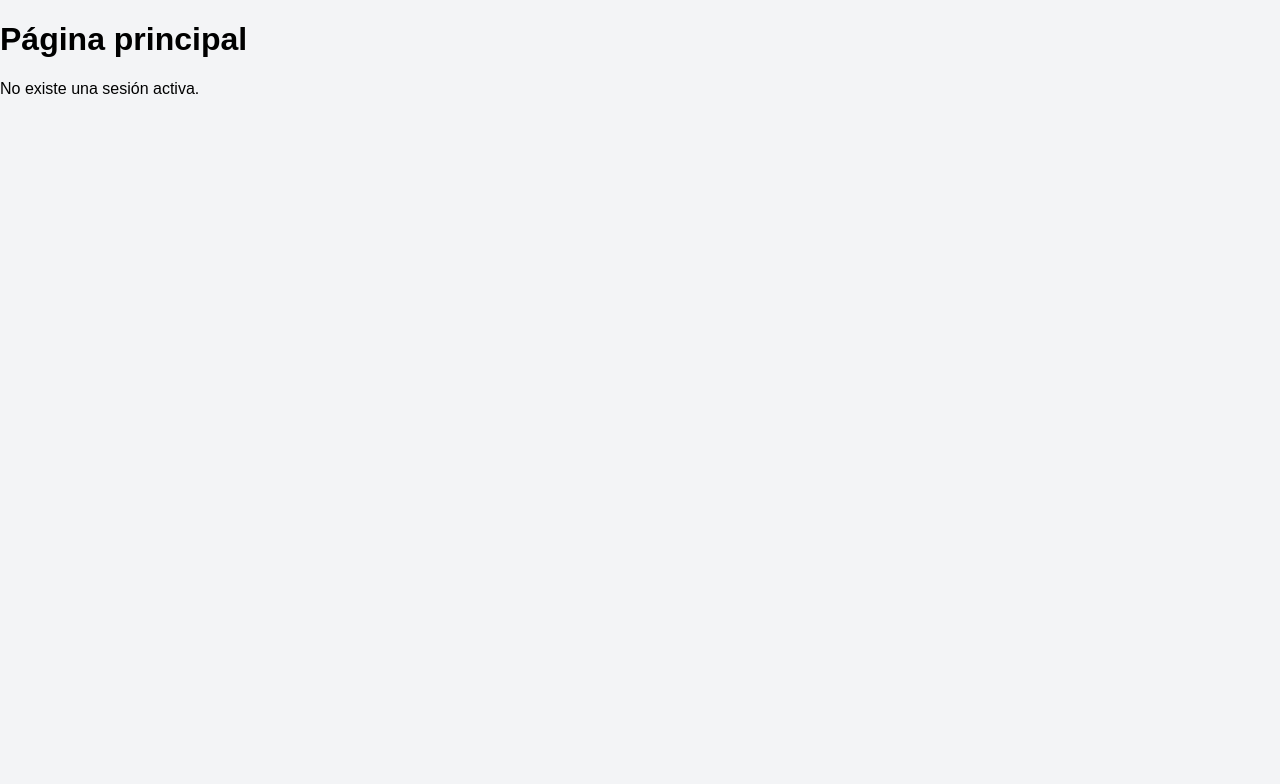
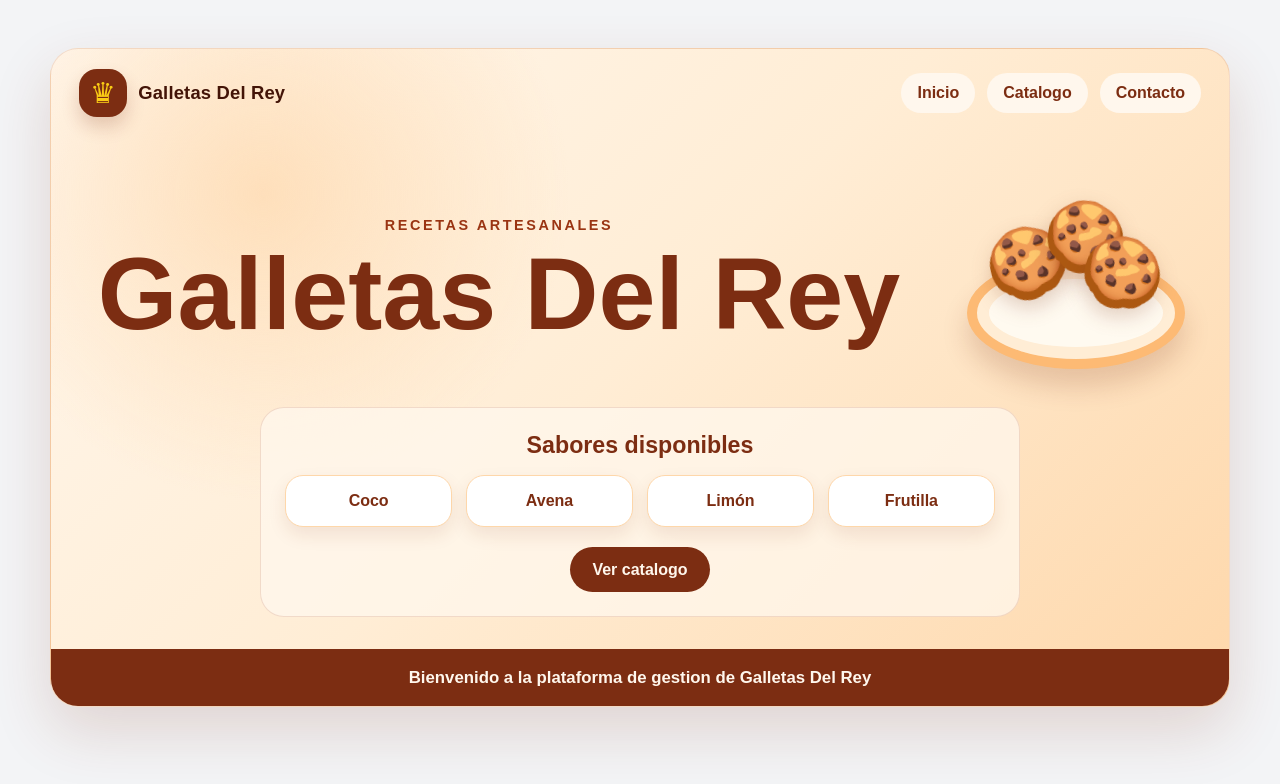
Before and after one commit to Thi4go0077/GalletasDelRey2, a React (Vite) app: page / in a window 1280 px wide. Shown: the top 784 px of the page. Built offline with nearby package versions, Linux system fonts and the light colour scheme.

Commit message:
Redesign home navbar landing section

```diff
--- /dev/null
+++ b/src/components/layout/Navbar.css
@@ -0,0 +1,235 @@
+.navbar-shell {
+  background:
+    radial-gradient(circle at 18% 22%, rgb(254 215 170 / 70%), transparent 28%),
+    linear-gradient(135deg, #fff7ed 0%, #ffedd5 48%, #fed7aa 100%);
+  border: 1px solid rgb(154 52 18 / 12%);
+  border-radius: 28px;
+  box-shadow: 0 24px 60px rgb(124 45 18 / 16%);
+  color: #431407;
+  margin: 2rem auto;
+  max-width: 1180px;
+  overflow: hidden;
+}
+
+.navbar {
+  align-items: center;
+  display: flex;
+  gap: 1rem;
+  justify-content: space-between;
+  padding: 1.25rem 1.75rem;
+}
+
+.navbar__brand {
+  align-items: center;
+  color: inherit;
+  display: inline-flex;
+  gap: 0.7rem;
+  text-decoration: none;
+}
+
+.navbar__crown {
+  align-items: center;
+  background: #7c2d12;
+  border-radius: 18px;
+  box-shadow: 0 10px 18px rgb(124 45 18 / 20%);
+  color: #facc15;
+  display: inline-flex;
+  font-size: 1.8rem;
+  height: 48px;
+  justify-content: center;
+  line-height: 1;
+  width: 48px;
+}
+
+.navbar__brand-name {
+  font-size: 1.15rem;
+  font-weight: 800;
+  letter-spacing: 0.01em;
+}
+
+.navbar__nav {
+  align-items: center;
+  display: flex;
+  flex-wrap: wrap;
+  gap: 0.75rem;
+  justify-content: flex-end;
+}
+
+.navbar__link,
+.navbar__catalog-button {
+  border: 0;
+  cursor: pointer;
+  font: inherit;
+  font-weight: 800;
+  transition: box-shadow 0.2s ease, transform 0.2s ease;
+}
+
+.navbar__link {
+  background: #fff7ed;
+  border-radius: 999px;
+  color: #7c2d12;
+  padding: 0.7rem 1rem;
+}
+
+.navbar__link:hover,
+.navbar__catalog-button:hover {
+  box-shadow: 0 12px 24px rgb(124 45 18 / 18%);
+  transform: translateY(-2px);
+}
+
+.navbar__hero {
+  align-items: center;
+  display: grid;
+  gap: 2rem;
+  grid-template-columns: minmax(0, 1fr) auto;
+  justify-content: center;
+  padding: 3rem 1.75rem 2rem;
+}
+
+.navbar__hero-copy {
+  text-align: center;
+}
+
+.navbar__eyebrow {
+  color: #9a3412;
+  font-size: 0.9rem;
+  font-weight: 900;
+  letter-spacing: 0.18em;
+  margin: 0 0 0.75rem;
+  text-transform: uppercase;
+}
+
+.navbar__hero h1 {
+  color: #7c2d12;
+  font-size: clamp(3rem, 8vw, 6.5rem);
+  line-height: 0.95;
+  margin: 0;
+  text-transform: capitalize;
+}
+
+.navbar__cookie-plate {
+  height: 190px;
+  position: relative;
+  width: 250px;
+}
+
+.navbar__plate {
+  background: #fffaf0;
+  border: 10px solid #fdba74;
+  border-radius: 50%;
+  bottom: 6px;
+  box-shadow: inset 0 0 0 12px #ffedd5, 0 18px 26px rgb(124 45 18 / 18%);
+  height: 112px;
+  left: 16px;
+  position: absolute;
+  width: 218px;
+}
+
+.navbar__cookie {
+  filter: drop-shadow(0 8px 10px rgb(124 45 18 / 22%));
+  font-size: 4.25rem;
+  position: absolute;
+}
+
+.navbar__cookie--one {
+  left: 34px;
+  top: 38px;
+  transform: rotate(-14deg);
+}
+
+.navbar__cookie--two {
+  left: 92px;
+  top: 12px;
+  transform: rotate(9deg);
+}
+
+.navbar__cookie--three {
+  right: 36px;
+  top: 48px;
+  transform: rotate(18deg);
+}
+
+.navbar__flavors-card {
+  background: rgb(255 247 237 / 76%);
+  border: 1px solid rgb(154 52 18 / 14%);
+  border-radius: 24px;
+  margin: 0 auto 2rem;
+  max-width: 760px;
+  padding: 1.5rem;
+  text-align: center;
+}
+
+.navbar__flavors-card h2 {
+  color: #7c2d12;
+  font-size: 1.45rem;
+  margin: 0 0 1rem;
+}
+
+.navbar__flavors {
+  display: grid;
+  gap: 0.85rem;
+  grid-template-columns: repeat(4, minmax(0, 1fr));
+  margin-bottom: 1.25rem;
+}
+
+.navbar__flavor {
+  background: #fff;
+  border: 1px solid #fed7aa;
+  border-radius: 18px;
+  box-shadow: 0 8px 18px rgb(124 45 18 / 10%);
+  color: #7c2d12;
+  font-weight: 800;
+  padding: 1rem 0.75rem;
+}
+
+.navbar__catalog-button {
+  background: #7c2d12;
+  border-radius: 999px;
+  color: #fff7ed;
+  padding: 0.85rem 1.4rem;
+}
+
+.navbar__welcome {
+  background: #7c2d12;
+  color: #fff7ed;
+  font-size: 1.05rem;
+  font-weight: 800;
+  margin: 0;
+  padding: 1.15rem;
+  text-align: center;
+}
+
+@media (max-width: 780px) {
+  .navbar,
+  .navbar__hero {
+    align-items: center;
+    grid-template-columns: 1fr;
+  }
+
+  .navbar {
+    flex-direction: column;
+  }
+
+  .navbar__nav {
+    justify-content: center;
+  }
+
+  .navbar__flavors {
+    grid-template-columns: repeat(2, minmax(0, 1fr));
+  }
+}
+
+@media (max-width: 480px) {
+  .navbar-shell {
+    border-radius: 0;
+    margin: 0;
+  }
+
+  .navbar__flavors {
+    grid-template-columns: 1fr;
+  }
+
+  .navbar__cookie-plate {
+    transform: scale(0.82);
+  }
+}
--- /dev/null
+++ b/src/components/layout/Navbar.tsx
@@ -0,0 +1,52 @@
+import "./Navbar.css";
+
+const availableFlavors = ["Coco", "Avena", "Limón", "Frutilla"];
+
+function Navbar() {
+  return (
+    <section className="navbar-shell" aria-label="Presentación de Galletas Del Rey">
+      <header className="navbar" aria-label="Barra principal">
+        <a className="navbar__brand" href="/" aria-label="Ir al inicio de Galletas Del Rey">
+          <span className="navbar__crown" aria-hidden="true">♛</span>
+          <span className="navbar__brand-name">Galletas Del Rey</span>
+        </a>
+
+        <nav className="navbar__nav" aria-label="Navegación principal">
+          <button className="navbar__link" type="button">Inicio</button>
+          <button className="navbar__link" type="button">Catalogo</button>
+          <button className="navbar__link" type="button">Contacto</button>
+        </nav>
+      </header>
+
+      <div className="navbar__hero">
+        <div className="navbar__hero-copy">
+          <p className="navbar__eyebrow">Recetas artesanales</p>
+          <h1>Galletas del rey</h1>
+        </div>
+
+        <div className="navbar__cookie-plate" aria-label="Imagen decorativa de galletas en un plato">
+          <span className="navbar__plate" aria-hidden="true" />
+          <span className="navbar__cookie navbar__cookie--one" aria-hidden="true">🍪</span>
+          <span className="navbar__cookie navbar__cookie--two" aria-hidden="true">🍪</span>
+          <span className="navbar__cookie navbar__cookie--three" aria-hidden="true">🍪</span>
+        </div>
+      </div>
+
+      <div className="navbar__flavors-card">
+        <h2>Sabores disponibles</h2>
+        <div className="navbar__flavors" aria-label="Lista de sabores disponibles">
+          {availableFlavors.map((flavor) => (
+            <span className="navbar__flavor" key={flavor}>{flavor}</span>
+          ))}
+        </div>
+        <button className="navbar__catalog-button" type="button">Ver catalogo</button>
+      </div>
+
+      <p className="navbar__welcome">
+        Bienvenido a la plataforma de gestion de Galletas Del Rey
+      </p>
+    </section>
+  );
+}
+
+export default Navbar;
--- a/src/index.css
+++ b/src/index.css
@@ -1,10 +1,18 @@
 * {
   box-sizing: border-box;
 }
-
 
 body {
   margin: 0;
   font-family: Arial, sans-serif;
   background: #f3f4f6;
 }
+
+button {
+  font-family: inherit;
+}
+
+.home-page {
+  min-height: 100vh;
+  padding: 1rem;
+}
--- a/src/pages/HomePage.tsx
+++ b/src/pages/HomePage.tsx
@@ -1,42 +1,11 @@
-import { useNavigate } from "react-router-dom";
-
-
-import { authRepository } from "../repositories/authRepository";
-
+import Navbar from "../components/layout/Navbar";
 
 function HomePage() {
-  const navigate = useNavigate();
-  const user = authRepository.getCurrentUser();
-
-
-  const handleLogout = () => {
-    authRepository.logout();
-    navigate("/login", { replace: true });
-  };
-
-
   return (
-    <main>
-      <h1>Página principal</h1>
-
-
-      {user ? (
-        <>
-          <p>Bienvenido, {user.name}</p>
-          <p>Carnet: {user.carnet}</p>
-          <p>Rol: {user.role}</p>
-
-
-          <button type="button" onClick={handleLogout}>
-            Cerrar sesión
-          </button>
-        </>
-      ) : (
-        <p>No existe una sesión activa.</p>
-      )}
+    <main className="home-page">
+      <Navbar />
     </main>
   );
 }
 
-
 export default HomePage;
```
